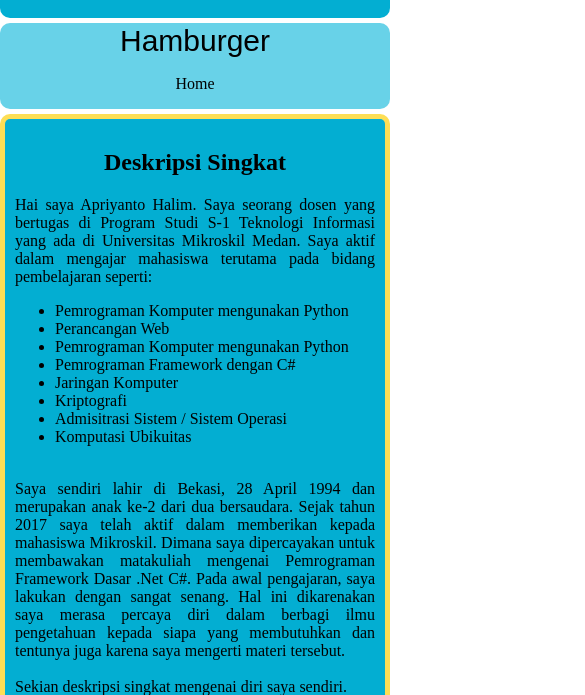
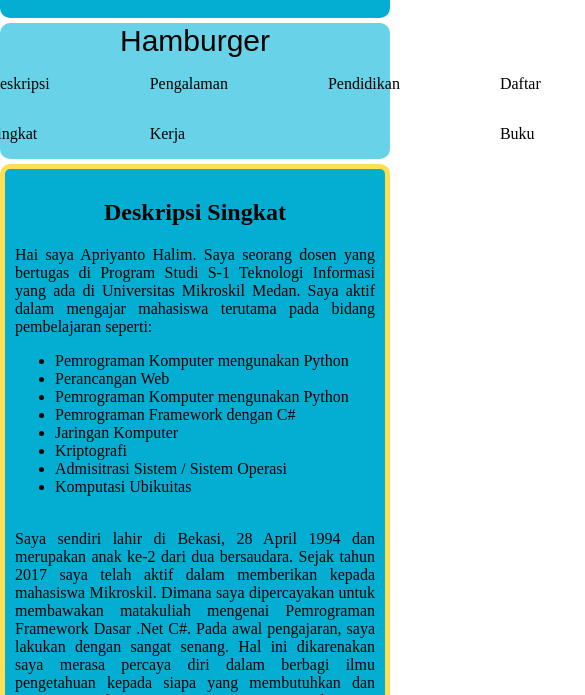
Before and after one commit to Apriyanto28/dicoding-front-end, a plain HTML site: page Tugas-Akhir-Membuat-Web/index.html in a window 390 px wide. Both pictures are taken after a click on the button "Hamburger". Shown: the part 149-844 px from the top of the page, 585 px wide, since content can reach past the window. Drawn offline with Linux system fonts and the light colour scheme.

Commit message:
Memperbaiki menu hamburger pada css dan javascript

```diff
--- a/Tugas-Akhir-Membuat-Web/index.html
+++ b/Tugas-Akhir-Membuat-Web/index.html
@@ -271,11 +271,16 @@
     </footer>
     <script>
         function myFunction() {
-            var x = document.getElementById("show");
-            if (x.style.display === "block") {
-                x.style.display = "none";
+            var x = document.querySelectorAll('[id=show]');;
+            console.log(x.length);
+            if (x[0].style.display === "grid") {
+                for(let i = 0; i<x.length;i++){
+                    x[i].style.display = "none";
+                }
             } else {
-                x.style.display = "block";
+                for(let i = 0; i<x.length;i++){
+                    x[i].style.display = "grid";
+                }
             }
         }
     </script>
```
